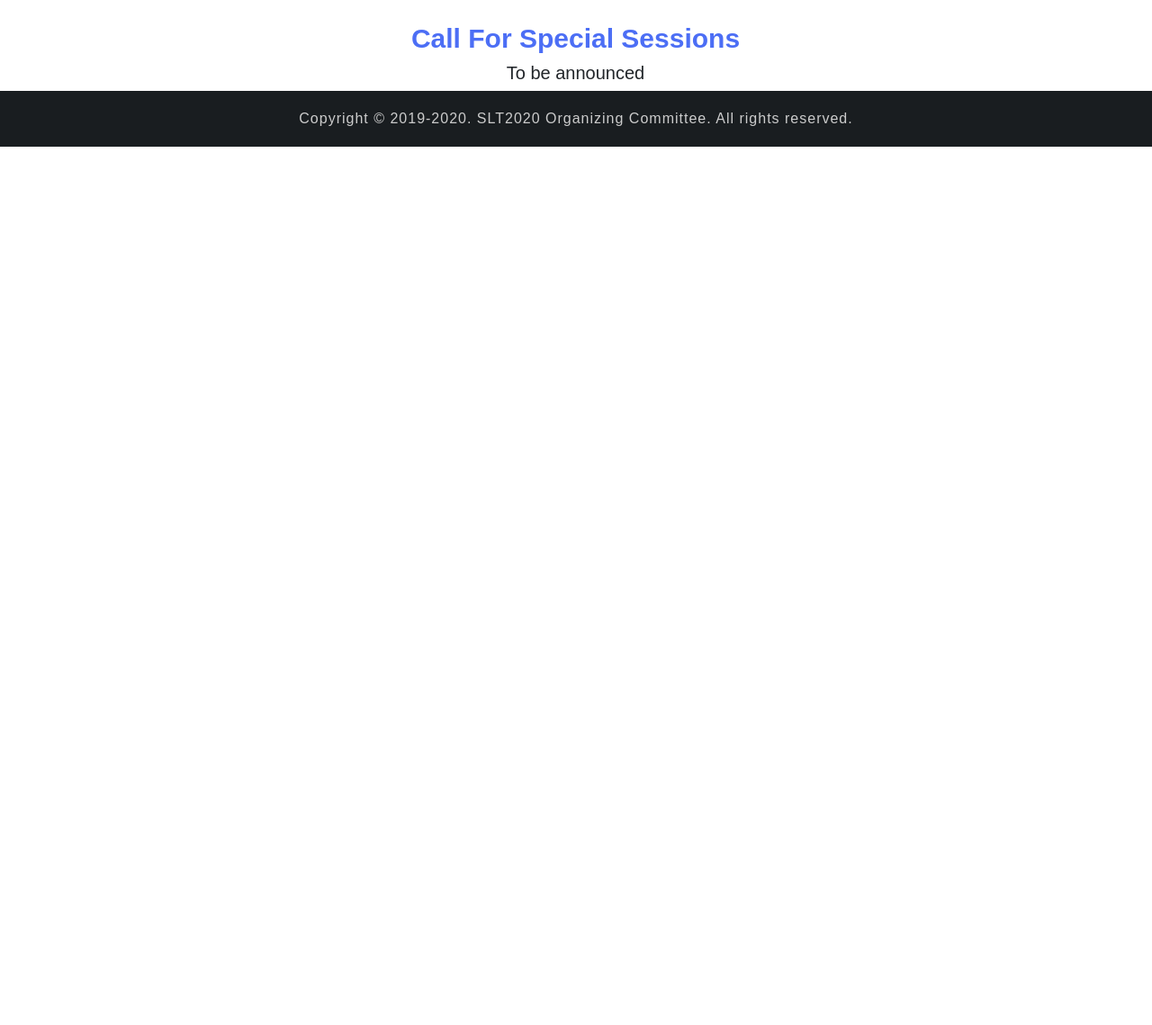
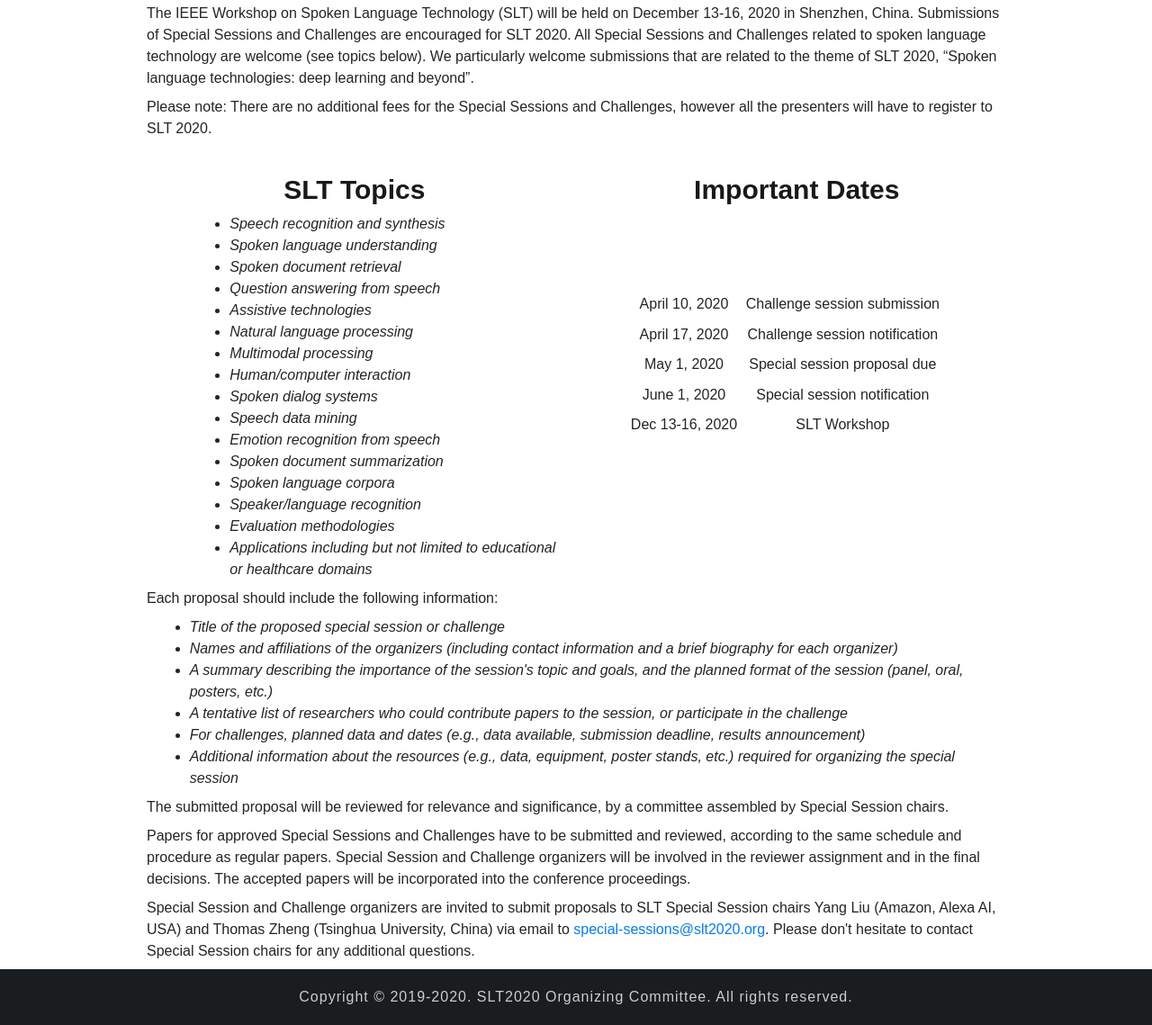
Before and after one commit to littleFightBird/slt2020, a plain HTML site: page call_for_special_session.html in a window 1280 px wide. Shown: the part 435-1574 px from the top of the page at 90% size. Before the commit the page ends 800 px from the top, so only its background shows below. Drawn offline with Linux system fonts and the light colour scheme.

Commit message:
2020/2/1 update call for specail session

```diff
--- a/call_for_special_session.html
+++ b/call_for_special_session.html
@@ -122,22 +122,109 @@
 	</div>
 </section>
 <!-- //inner page banner -->
-<!-- Keynotes -->
+
+
 <section class="features">
-	<div class="container ">
-		<div class="heading ">
-			<h3 class="heading mb-2 text-center"> <span>Call For Special Sessions</span>  </h3>
-		</div>
-		<div class="heading ">
-			<h5 class="heading mb-2 text-center"> <span>To be announced</span> </h2>
+	<div class="container">
+		<div class="mb-lg-0 mb-5">
+			<p class="my-2">
+				The IEEE Workshop on Spoken Language Technology (SLT) will be held on December 13-16,
+				2020 in Shenzhen, China. Submissions of Special Sessions and Challenges are encouraged for SLT 2020.
+				All Special Sessions and Challenges related to spoken language technology are welcome (see topics below).
+				We particularly welcome submissions that are related to the theme of SLT 2020,
+				“Spoken language technologies: deep learning and beyond”.
+			</p>
+			<p class="my-2">
+				Please note: There are no additional fees for the Special Sessions and Challenges,
+				however all the presenters will have to register to SLT 2020.
+			</p>
 		</div>
 	</div>
 </section>
-<!-- //Keynotes -->
+
+<section class="features">
+	<div class="container">
+		<div class="row">
+			<div class="col-lg-6 div-hover">
+				<div class="heading ">
+					<h3 class="heading mb-2 text-center"> SLT Topics</h3>
+				</div>
+				<i>
+					<ul style="padding-left:20%">
+						<li>Speech recognition and synthesis</li>
+						<li>Spoken language understanding</li>
+						<li>Spoken document retrieval</li>
+						<li>Question answering from speech</li>
+						<li>Assistive technologies</li>
+						<li>Natural language processing</li>
+						<li>Multimodal processing</li>
+						<li>Human/computer interaction</li>
+						<li>Spoken dialog systems</li>
+						<li>Speech data mining</li>
+						<li>Emotion recognition from speech</li>
+						<li>Spoken document summarization</li>
+						<li>Spoken language corpora</li>
+						<li>Speaker/language recognition</li>
+						<li>Evaluation methodologies</li>
+						<li>Applications including but not limited to educational or healthcare domains</li>
+					</ul>
+				</i>
+
+			</div>
+			<div class="col-lg-6 div-hover">
+				<div class="heading" >
+					<h3 class="heading mb-2 text-center"> Important Dates</h3>
+				</div>
+				<table class="table-sm table-hover text-center" style="margin: 20% 9%;">
+					<tr>
+						<td>April 10, 2020</td><td>Challenge session submission</td>
+					</tr>
+					<tr>
+						<td>April 17, 2020</td><td>Challenge session notification</td>
+					</tr>
+					<tr>
+						<td>May 1, 2020</td><td>Special session proposal due</td>
+					</tr>
+					<tr>
+						<td>June 1, 2020</td><td>Special session notification</td>
+					</tr>
+					<tr>
+						<td>Dec 13-16, 2020</td><td>SLT Workshop</td>
+					</tr>
+				</table>
+			</div>
+		</div>
+
+		<p class="my-2">Each proposal should include the following information: </p>
+		<i>
+			<ul style="padding-left:5%">
+				<li>Title of the proposed special session or challenge</li>
+				<li>Names and affiliations of the organizers (including contact information and a brief biography for each organizer)</li>
+				<li>A summary describing the importance of the session's topic and goals, and the planned format of the session (panel, oral, posters, etc.)</li>
+				<li>A tentative list of researchers who could contribute papers to the session, or participate in the challenge</li>
+				<li>For challenges, planned data and dates (e.g., data available, submission deadline, results announcement)</li>
+				<li>Additional information about the resources (e.g., data, equipment, poster stands, etc.) required for organizing the special session </li>
+			</ul>
+		</i>
+		<p class="my-2">
+			The submitted proposal will be reviewed for relevance and significance, by a committee assembled by Special Session chairs.
+		</p>
+		<p class="my-2">
+			Papers for approved Special Sessions and Challenges have to be submitted and reviewed, according to the same schedule and procedure as regular papers.
+			 Special Session and Challenge organizers will be involved in the reviewer assignment and in the final decisions.
+			 The accepted papers will be incorporated into the conference proceedings.
+		</p>
+		<p class="my-2">
+			Special Session and Challenge organizers are invited to submit proposals to SLT Special Session chairs Yang Liu
+			(Amazon, Alexa AI, USA) and Thomas Zheng (Tsinghua University, China) via email to
+			<a href="mailto:special-sessions@slt2020.org">special-sessions@slt2020.org</a>.
+			Please don't hesitate to contact Special Session chairs for any additional questions.
+		</p>
+	</div>
+</section>
 <!-- copyright -->
 <div class="cpy-right text-center">
-	<p>Copyright &copy; 2019-2020. SLT2020 Organizing Committee. All rights reserved.
-	</p>
+	<p>Copyright &copy; 2019-2020. SLT2020 Organizing Committee. All rights reserved.</p>
 </div>
 <!-- //copyright -->
 
--- a/css/style.css
+++ b/css/style.css
@@ -1960,3 +1960,9 @@ text-align:center;
     background-color:#F08080;
     color:#F00;
 }
+.div-hover{
+	background-color: #fff;
+}
+.div-hover:hover{
+	background-color: rgba(26, 230, 230, 0.1);
+}
```
Also changed, not shown: call_for_paper.html (+1 -29 lines), committee.html (+1 -1 lines), index.html (+7 -0 lines), 3 other files.
